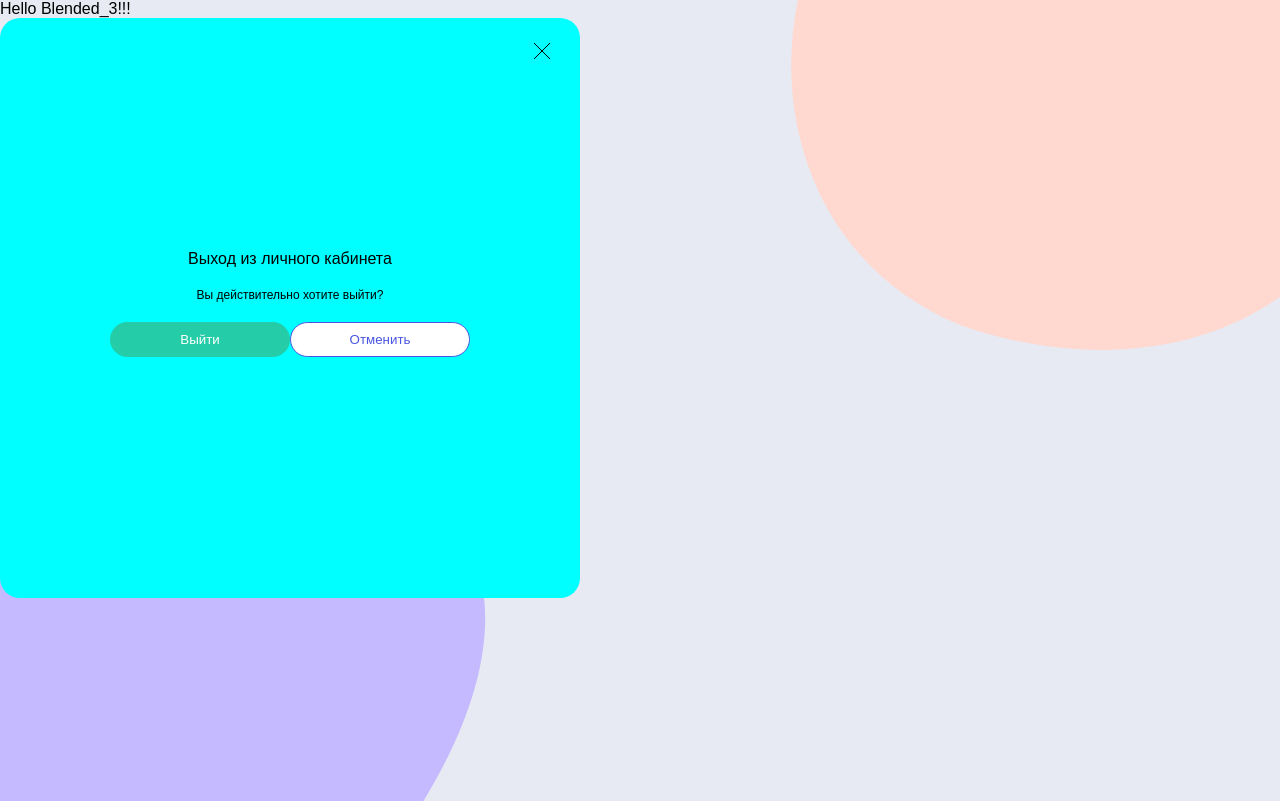
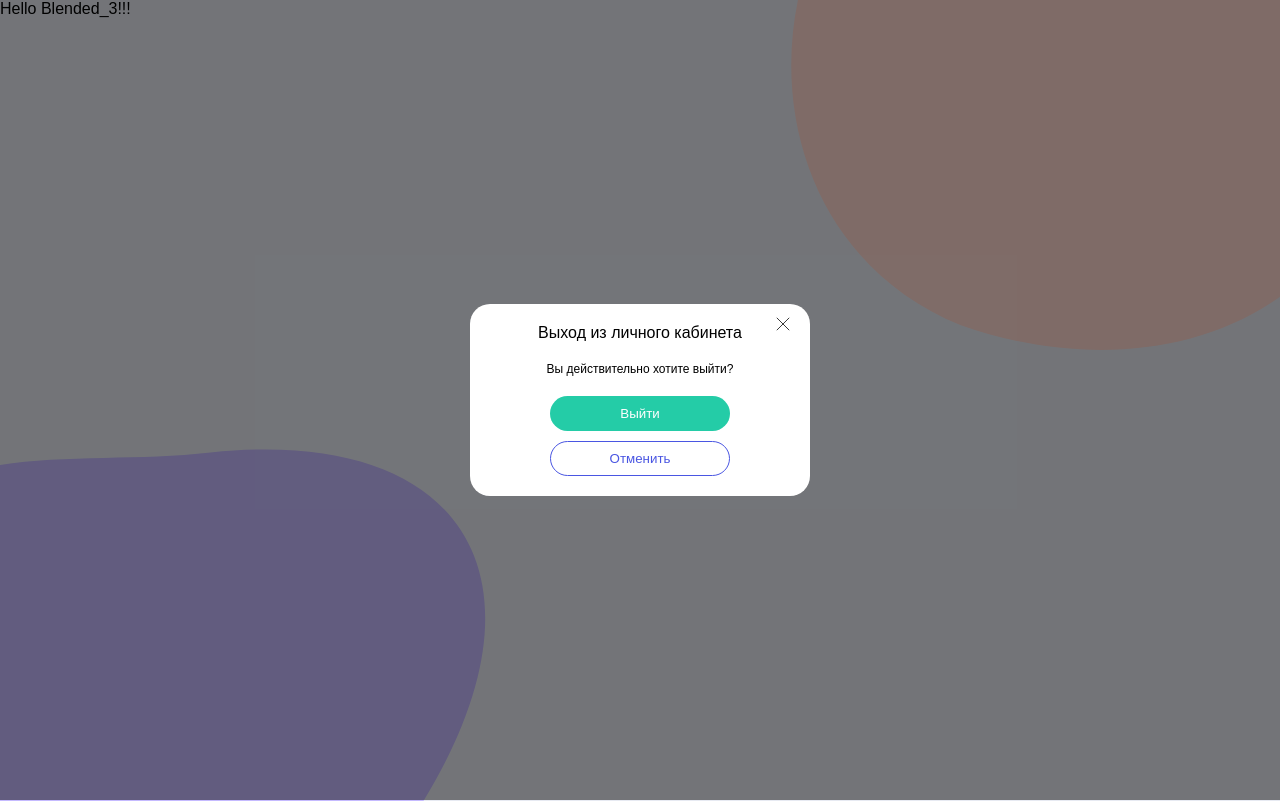
Before and after one commit to AlexGvozdik/final-step-wallet, a React (Create React App) app: page / in a window 1280 px wide. Built offline with nearby package versions, Linux system fonts and the light colour scheme.

Commit message:
modal is done

```diff
--- a/src/components/ModalLogout/ModalLogout.js
+++ b/src/components/ModalLogout/ModalLogout.js
@@ -1,7 +1,11 @@
+import Backdrop from "@mui/material/Backdrop";
 import s from "./ModalLogout.module.css";
+import iconClose from "../../images/close.svg";
 
 function ModalLogout() {
   return (
+    <Backdrop open="true">
+      <div className={s.modal}>
         <div className={s.modalLogoutConteiner}>
           <h2 className={s.logoutHeader}>Выход из личного кабинета</h2>
           <p className={s.logoutText}>Вы действительно хотите выйти?</p>
@@ -9,19 +13,12 @@ function ModalLogout() {
             <button className={s.logoutButton}>Выйти</button>
             <button className={s.cancelButton}>Отменить</button>
           </div>
+        </div>
         <button className={s.buttonClose}>
-        <svg
-          width="18"
-          height="18"
-          viewBox="0 0 18 18"
-          fill="none"
-          xmlns="http://www.w3.org/2000/svg"
-        >
-          <path d="M1 1L17 17" stroke="black" />
-          <path d="M1 17L17 0.999999" stroke="black" />
-        </svg>
+          <img src={iconClose} width="14px" height="14px" />
         </button>
       </div>
+    </Backdrop>
   );
 }
 
--- a/src/components/ModalLogout/ModalLogout.module.css
+++ b/src/components/ModalLogout/ModalLogout.module.css
@@ -1,18 +1,16 @@
+.modal {
+  position: relative;
+  width: 280px;
+  background-color: #ffffff;
+  border-radius: 20px;
+}
 .modalLogoutConteiner {
-  position: relative;
   display: flex;
   flex-direction: column;
-  justify-content: center;
-  max-width: 280px;
-  height: 174px;
-
-  background-color: aqua;
-  border-radius: 20px;
-
+  align-items: center;
   padding: 20px;
 
   text-align: center;
-  font-family: "Circe", sans-serif;
 }
 
 .logoutHeader {
@@ -27,7 +25,7 @@
 }
 
 .logoutButton {
-  display: inline-block;
+  display: block;
   margin-bottom: 10px;
   width: 180px;
   height: 35px;
@@ -40,7 +38,7 @@
 }
 
 .cancelButton {
-  display: inline-block;
+  display: block;
   width: 180px;
   height: 35px;
 
@@ -66,10 +64,7 @@
 }
 
 @media screen and (min-width: 768px) {
-  .modalLogoutConteiner {
-    min-width: 540px;
-    height: 540px;
-
-    /* padding: 40px; */
+  .modal {
+    width: 340px;
   }
 }
```
Lines whose indentation alone changed are shown as unchanged.
